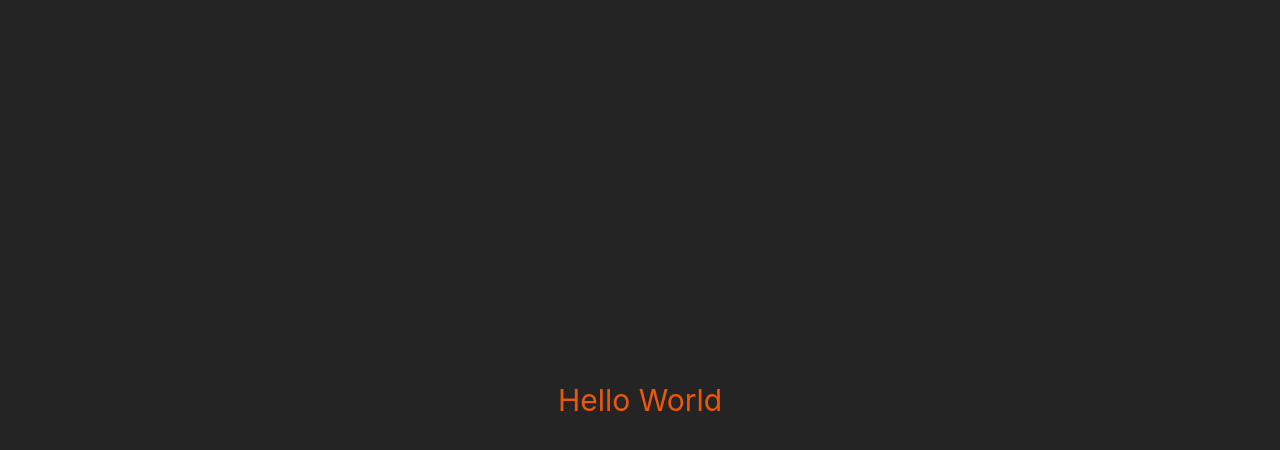
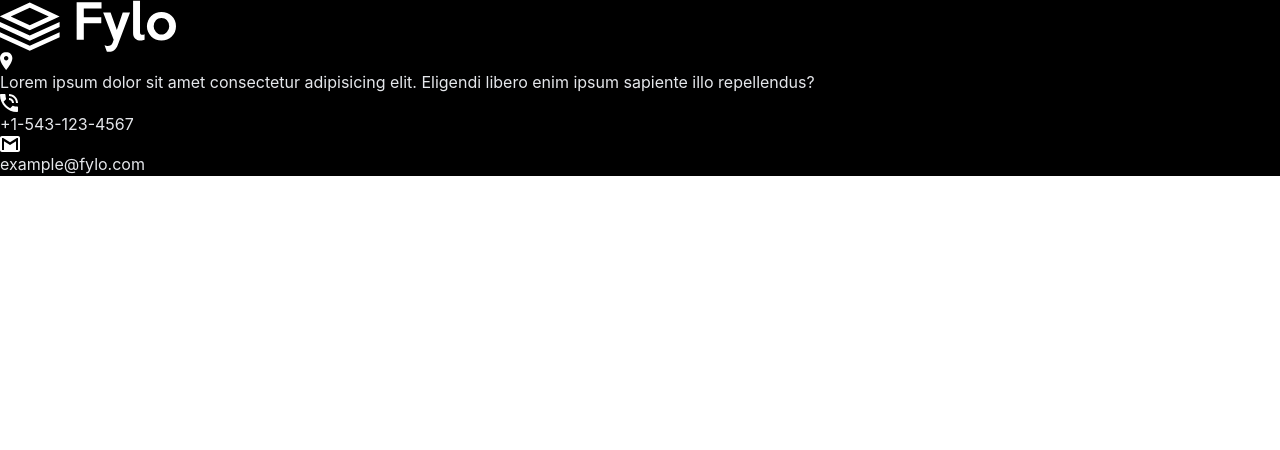
Before and after one commit to RonenTGreat/fylo_dark_theme_page, a React (Vite) app: page / in a window 1280 px wide. Shown: the top 450 px of the page. Built offline with nearby package versions, Linux system fonts and the light colour scheme.

Commit message:
starting with footer

```diff
--- a/src/App.css
+++ b/src/App.css
@@ -1,6 +1,6 @@
 #root {
   max-width: 1280px;
-  margin: 0 auto;
-  padding: 2rem;
-  text-align: center;
+  margin: 0;
+  padding: 0;
+  box-sizing: border-box;
 }
--- a/src/App.jsx
+++ b/src/App.jsx
@@ -1,9 +1,10 @@
 import './App.css'
+import Footer from './components/footer/footer.component'
 
 function App() {
   return (
     <div className="App">
-      <h1 className=' text-3xl text-center text-orange-600'>Hello World</h1>
+      <Footer />
     </div>
   )
 }
--- /dev/null
+++ b/src/components/footer/footer.component.jsx
@@ -0,0 +1,22 @@
+import logo from "../../images/logo.svg"
+import location from "../../images/icon-location.svg"
+import phone from "../../images/icon-phone.svg"
+import email from "../../images/icon-email.svg"
+
+const Footer = () => {
+  return (
+    <footer className=" bg-black text-gray-200">
+      <div><img className="" src={logo} alt="logo" /></div>
+      <div>
+        <p><img src={location} alt="" /> Lorem ipsum dolor sit amet consectetur adipisicing elit. Eligendi libero enim ipsum sapiente illo repellendus?</p>
+      </div>
+
+      <div>
+        <p><img className="" src={phone} alt="" /> +1-543-123-4567</p>
+        <p><img className="" src={email} alt="" /> example@fylo.com</p>
+      </div>
+    </footer>
+   );
+}
+
+export default Footer;
--- a/src/index.css
+++ b/src/index.css
@@ -7,11 +7,6 @@
   font-size: 16px;
   line-height: 24px;
   font-weight: 400;
-
-  color-scheme: light dark;
-  color: rgba(255, 255, 255, 0.87);
-  background-color: #242424;
-
   font-synthesis: none;
   text-rendering: optimizeLegibility;
   -webkit-font-smoothing: antialiased;
@@ -23,12 +18,3 @@ a {
   font-weight: 500;
   text-decoration: inherit;
 }
-
-
-body {
-  margin: 0;
-  display: flex;
-  place-items: center;
-  min-width: 320px;
-  min-height: 100vh;
-}
```
Also changed, not shown: index_old.html (+3 -6 lines).
